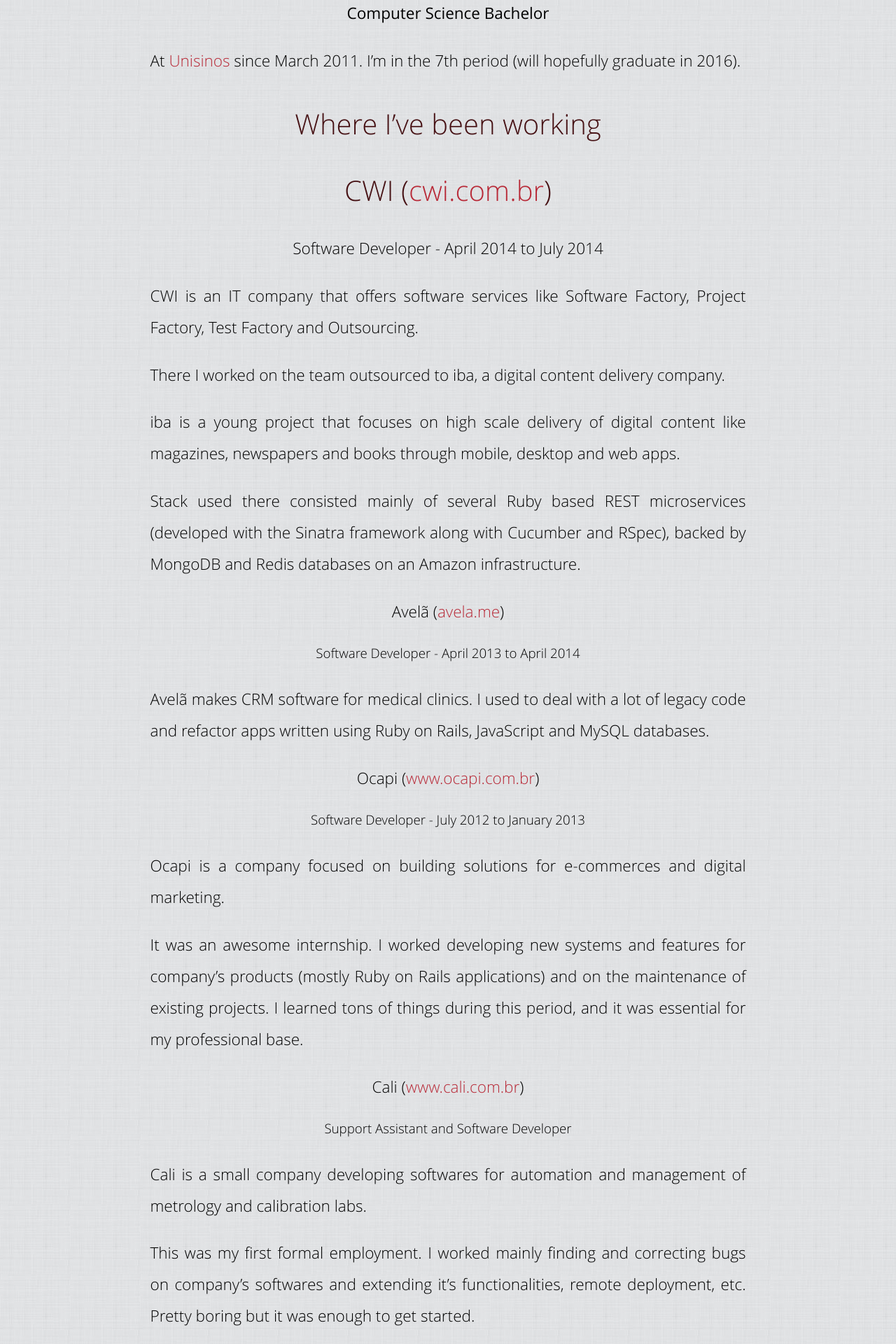
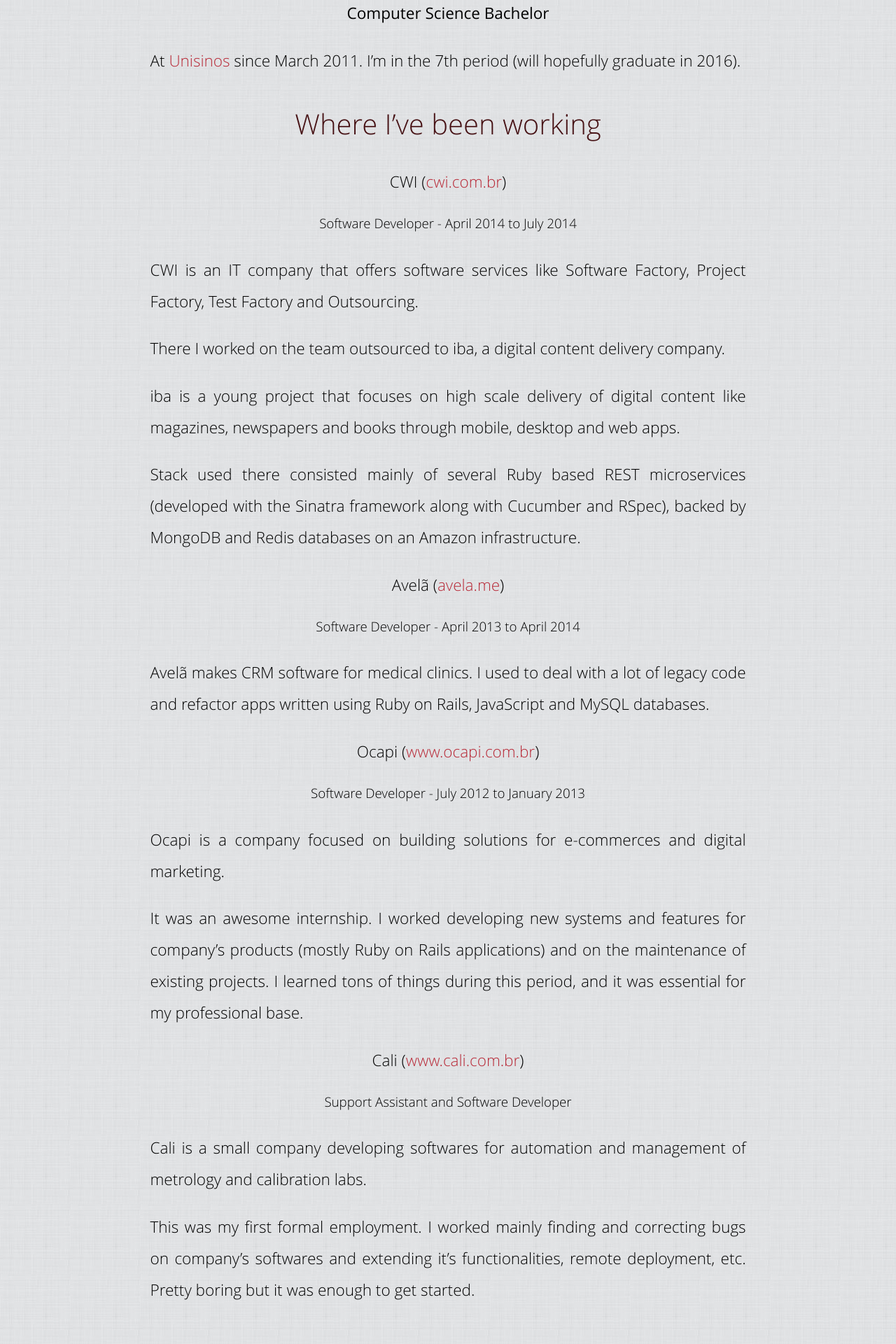
Before and after one commit to fuadsaud/fuadsaud.github.io, a Jekyll site: the page built from resume/index.md, in a window 1280 px wide. Shown: the part 1380-3300 px from the top of the page at 70% size. Built offline with Jekyll 4.4.1, drawn with Linux system fonts in a browser that asks for light colours.

```diff
--- a/resume/index.md
+++ b/resume/index.md
@@ -45,8 +45,9 @@ hopefully graduate in 2016).
 ### Where I've been working
 
 
-### CWI ([cwi.com.br](//cwi.com.br))
-#### Software Developer - April 2014 to July 2014
+#### CWI ([cwi.com.br](//cwi.com.br))
+
+##### Software Developer - April 2014 to July 2014
 
 CWI is an IT company that offers software services like Software Factory,
 Project Factory, Test Factory and Outsourcing.
@@ -63,6 +64,7 @@ Stack used there consisted mainly of several Ruby based REST microservices
 MongoDB and Redis databases on an Amazon infrastructure.
 
 #### Avelã ([avela.me](//avela.me))
+
 ##### Software Developer - April 2013 to April 2014
 
 Avelã makes CRM software for medical clinics. I used to deal with a lot of
@@ -70,6 +72,7 @@ legacy code and refactor apps written using Ruby on Rails, JavaScript and MySQL
 databases.
 
 #### Ocapi ([www.ocapi.com.br](//www.ocapi.com.br))
+
 ##### Software Developer - July 2012 to January 2013
 
 Ocapi is a company focused on building solutions for e-commerces and digital
@@ -81,6 +84,7 @@ of existing projects. I learned tons of things during this period, and it was
 essential for my professional base.
 
 #### Cali ([www.cali.com.br](//www.cali.com.br))
+
 ##### Support Assistant and Software Developer
 
 Cali is a small company developing softwares for automation and management of
```
